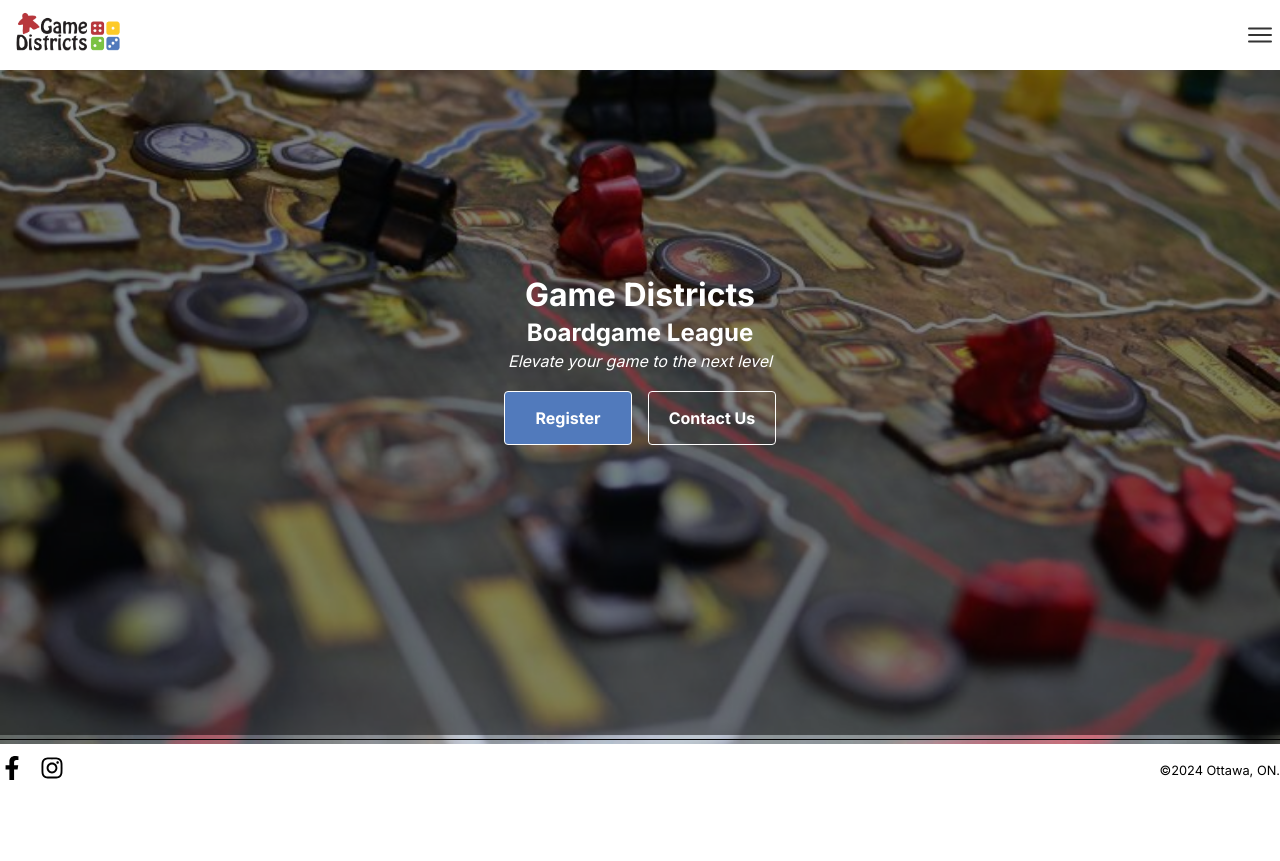
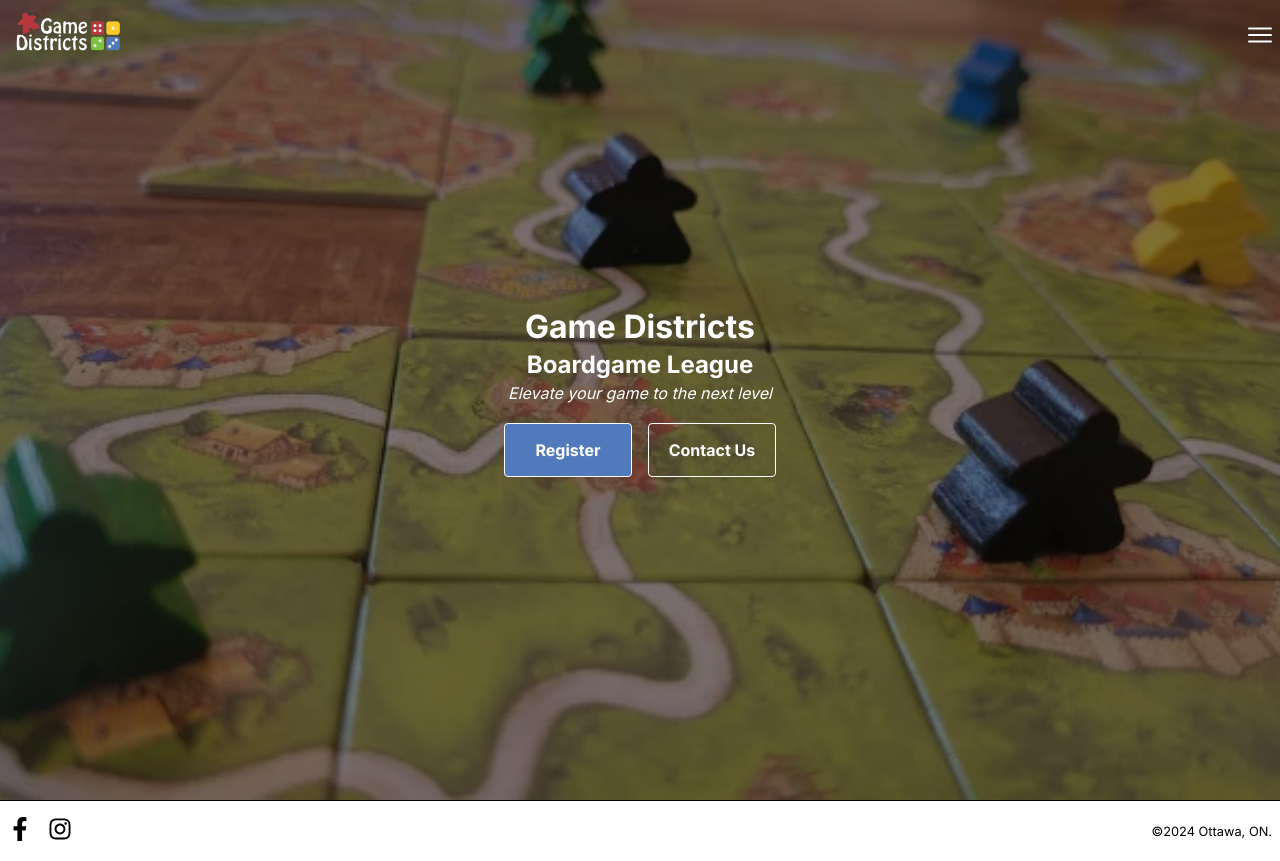
Before and after one commit to LaithAlwani/bgl, a Next.js app: page / in a window 1280 px wide. Before the commit the page ends 800 px from the top, so only its background shows below. Built offline with nearby package versions, Linux system fonts and the light colour scheme; no server answers.

Commit message:
changes landing page layout

```diff
--- a/app/globals.css
+++ b/app/globals.css
@@ -59,7 +59,7 @@ nav {
   position: fixed;
   top: 0;
   width: 100%;
-  background-color: white;
+  background-color: var(--white);
   padding: 0.5rem;
   display: flex;
   align-items: center;
@@ -163,7 +163,6 @@ nav .avatar {
 
 nav .active {
   background-color: var(--light-blue);
-  color: var(--font-color);
   font-weight: bold;
 }
 
@@ -186,7 +185,7 @@ footer {
   display: flex;
   justify-content: space-between;
   align-items: center;
-  padding-block: 1rem;
+  padding: 1rem 0.5rem;
   border-top: 1px solid;
 }
 
--- a/app/home-page.css
+++ b/app/home-page.css
@@ -1,6 +1,6 @@
 .home-page {
   width: 100vw;
-  height: calc(100vh - 65px);
+  height: 100svh;
   color: white;
   background-color: rgba(0, 0, 0, 0.5);
 }
@@ -11,7 +11,17 @@
 }
 
 .home-page .hero-img {
-  height: 93% !important;
+  height: 93%;
   z-index: -1;
   object-fit: cover;
 }
+
+.white,
+.white::before,
+.white::after {
+  background-color: var(--white) !important;
+}
+
+.transparent {
+  background: transparent;
+}
--- a/app/page.jsx
+++ b/app/page.jsx
@@ -18,7 +18,7 @@ export default function Home() {
       </div>
 
       <Image
-        src="/images/bg.jpg"
+        src="/images/carcassonne.webp"
         alt="a game of thrones board game"
         fill
         sizes="100vw"
--- a/components/Navbar.jsx
+++ b/components/Navbar.jsx
@@ -7,34 +7,41 @@ import { usePathname } from "next/navigation";
 import Image from "next/image";
 
 export default function Navbar() {
+  const pathname = usePathname();
   const [isMenuOpen, setIsMenuOpen] = useState(false);
   const { isSignedIn, user } = useUser();
-
+  console.log(pathname);
   return (
-    <nav>
+    <nav className={pathname === "/" ? "transparent" : ""}>
       <Link href="/" onClick={() => setIsMenuOpen(false)} className="logo">
-        <Image src="/logo-min.png" alt="logo" width={120} height={50} />
+        <Image
+          src={pathname === "/" ? "/logo_white.png" : "/logo-min.png"}
+          alt="logo"
+          width={120}
+          height={50}
+        />
       </Link>
       <div
         className={`mobile-nav-btn ${isMenuOpen ? "open" : ""}`}
-        onClick={() => setIsMenuOpen(!isMenuOpen)}
-      >
-        <div className="burger-icon"></div>
+        onClick={() => setIsMenuOpen(!isMenuOpen)}>
+        <div className={`burger-icon ${pathname === "/" ? "white" : ""}`}></div>
       </div>
       <div className={`sidebar ${isMenuOpen ? "open" : ""}`}>
         <div className="nav-links">
-          <ActiveLink name="Home" path="/" setIsMenuOpen={setIsMenuOpen} />
+          <ActiveLink name="Home" path="/" setIsMenuOpen={setIsMenuOpen} pathname={pathname} />
           {isSignedIn && (
             <ActiveLink
               name="Dashboard"
               path="/dashboard"
               setIsMenuOpen={setIsMenuOpen}
+              pathname={pathname}
             />
           )}
           <ActiveLink
             name="Leagues"
             path="/leagues"
             setIsMenuOpen={setIsMenuOpen}
+            pathname={pathname}
           />
           {!isSignedIn && (
             <>
@@ -42,11 +49,13 @@ export default function Navbar() {
                 name="Sign In"
                 path="/sign-in"
                 setIsMenuOpen={setIsMenuOpen}
+                pathname={pathname}
               />
               <ActiveLink
                 name="Sign Up"
                 path="/sign-up"
                 setIsMenuOpen={setIsMenuOpen}
+                pathname={pathname}
               />
             </>
           )}
@@ -54,12 +63,14 @@ export default function Navbar() {
             name="About"
             path="/about"
             setIsMenuOpen={setIsMenuOpen}
+            pathname={pathname}
           />
-          <ActiveLink name="F.A.Q." path="/faq" setIsMenuOpen={setIsMenuOpen} />
+          <ActiveLink name="F.A.Q." path="/faq" setIsMenuOpen={setIsMenuOpen} pathname={pathname} />
           <ActiveLink
             name="Contact"
             path="/contact"
             setIsMenuOpen={setIsMenuOpen}
+            pathname={pathname}
           />
 
           {user?.publicMetadata.role === "admin" && (
@@ -67,25 +78,20 @@ export default function Navbar() {
               name="Admin"
               path="/admin"
               setIsMenuOpen={setIsMenuOpen}
+              pathname={pathname}
             />
           )}
           <UserButton afterSignOutUrl="/" />
         </div>
       </div>
-
     </nav>
   );
 }
 
-const ActiveLink = ({ name, path, setIsMenuOpen }) => {
-  const pathname = usePathname();
+const ActiveLink = ({ name, path, pathname, setIsMenuOpen }) => {
   const active = pathname === path ? "active" : "";
   return (
-    <Link
-      href={path}
-      className={`${active}`}
-      onClick={() => setIsMenuOpen(false)}
-    >
+    <Link href={path} className={`${active}`} onClick={() => setIsMenuOpen(false)}>
       {name}
     </Link>
   );
```
Also changed, not shown: public/images/carcassonne.webp (added).
